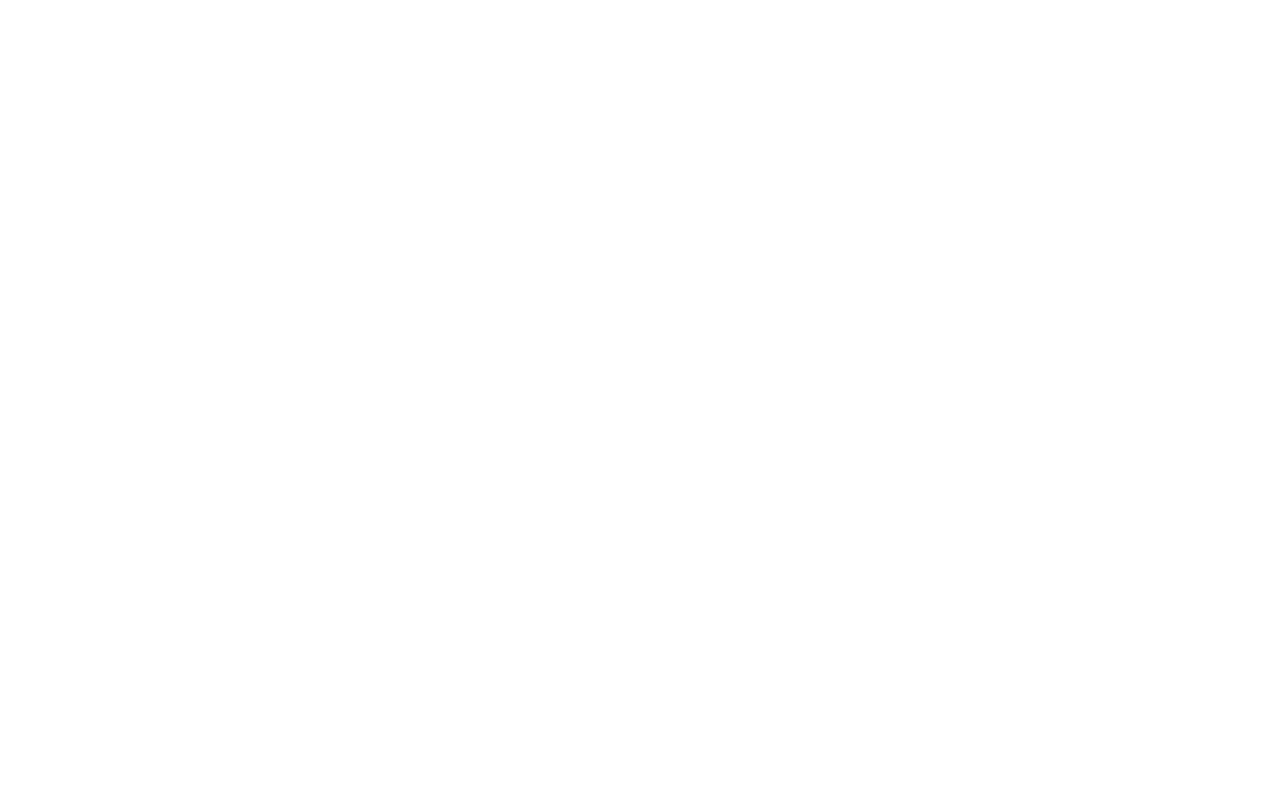
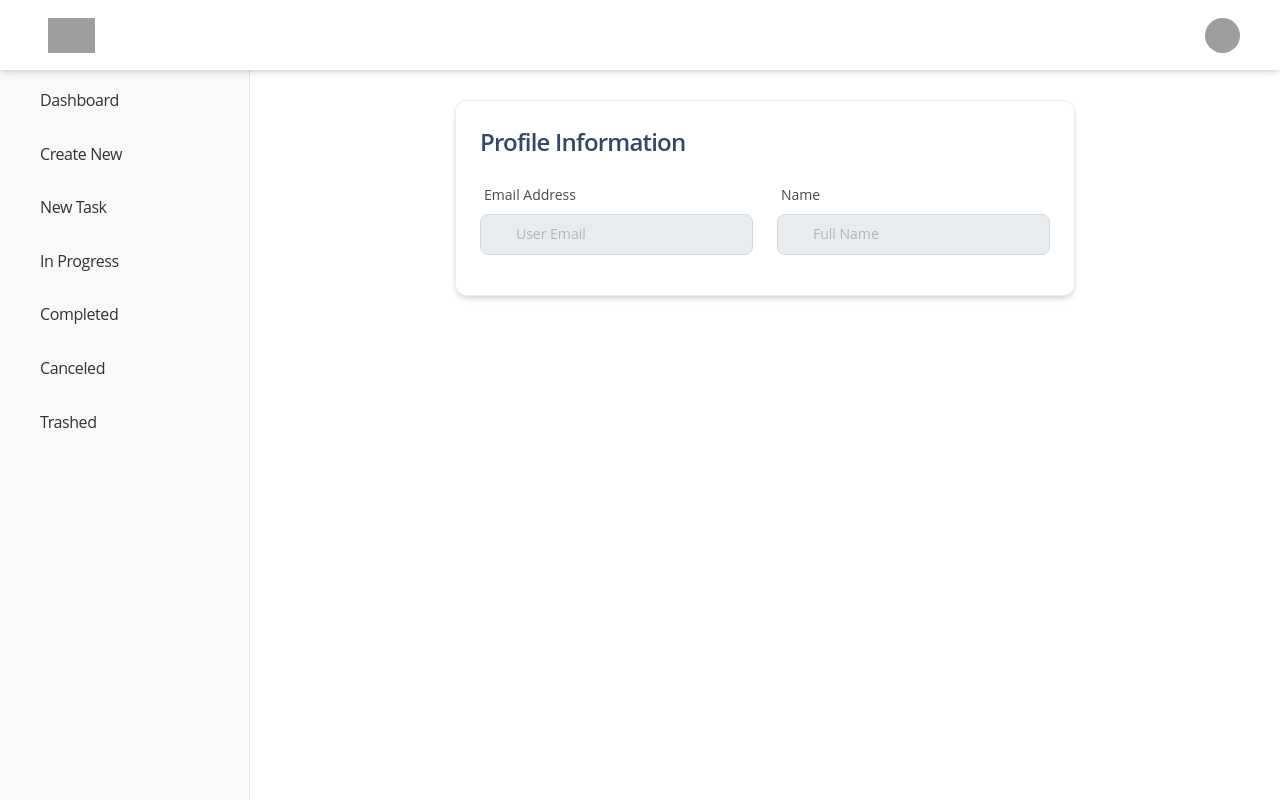
Before and after one commit to sohelsamy1/laravel-vuejs-crud-frontend, a Vue app: page /dashboard/profile in a window 1280 px wide. Before the commit this address had no page. Built offline with nearby package versions, Linux system fonts and the light colour scheme; grey boxes are pictures that could not be loaded.

Commit message:
feat: add ProfilePage UI

```diff
--- /dev/null
+++ b/src/components/ProfilePage.vue
@@ -0,0 +1,52 @@
+<template>
+  <div class="container my-4">
+    <div class="row d-flex justify-content-center">
+      <div class="col-md-8 animate__animated animate__fadeInUp">
+        <div class="card shadow-sm">
+          <div class="card-body">
+            <h4 class="mb-4">Profile Information</h4>
+            <div class="row">
+              <div class="col-md-6 mb-3">
+                <label class="form-label">Email Address</label>
+                <input
+                  type="email"
+                  class="form-control"
+                  placeholder="User Email"
+                  readonly
+                />
+              </div>
+              <div class="col-md-6 mb-3">
+                <label class="form-label">Name</label>
+                <input
+                  type="text"
+                  class="form-control"
+                  placeholder="Full Name"
+                  readonly
+                />
+              </div>
+            </div>
+          </div>
+        </div>
+      </div>
+    </div>
+  </div>
+</template>
+
+<style scoped>
+.card {
+  border-radius: 12px;
+  border: 1px solid rgba(0, 0, 0, 0.075);
+}
+
+.form-label {
+  font-weight: 500;
+  font-size: 14px;
+  color: #4a4a4a;
+}
+
+input.form-control {
+  border-radius: 8px;
+  padding: 8px 12px;
+  font-size: 14px;
+}
+</style>
--- a/src/router.js
+++ b/src/router.js
@@ -8,6 +8,7 @@
 import CompletedTasks from "./components/Task/CompletedTasks.vue";
 import CanceledTasks from "./components/Task/CanceledTasks.vue";
 import TrashedTasks from "./components/Task/TrashedTasks.vue";
+import ProfilePage from "./components/ProfilePage.vue";
 
 const routes = [
   {
@@ -60,6 +61,11 @@
         component: TrashedTasks,
         name: "trashed",
       },
+        {
+        path: "profile",
+        component: ProfilePage,
+        name: "profile",
+      },
     ],
     },
 ];
--- a/src/stores/taskStore.js
+++ b/src/stores/taskStore.js
@@ -4,8 +4,6 @@
 
 export const useTaskStore = defineStore("task", () => {
 const tasks = ref([]);
-
-
 
   //Create Task
   const createTask = async (payload) => {
@@ -14,6 +12,7 @@
   };
 
 
+
   return{
     tasks,
     createTask,
```
